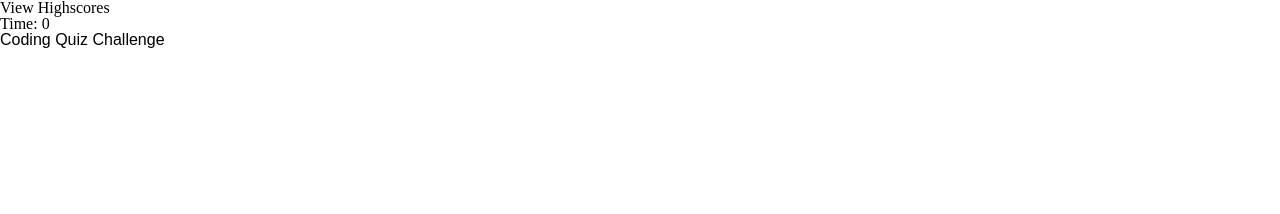
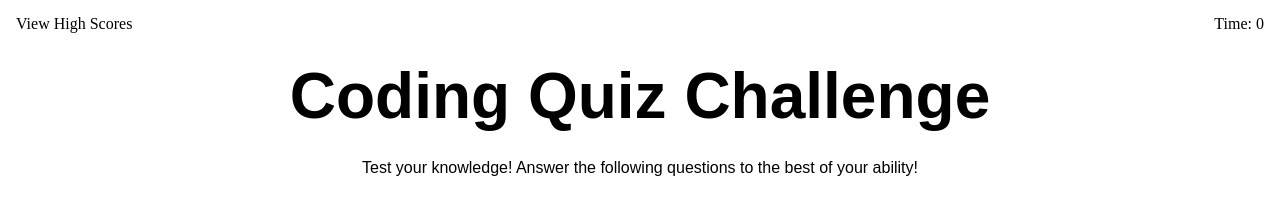
Before and after one commit to jkellogg01/code-quiz, a plain HTML site: page index.html in a window 1280 px wide. Drawn offline with Linux system fonts and the light colour scheme.

Commit message:
adding to html body, still

```diff
--- a/assets/css/style.css
+++ b/assets/css/style.css
@@ -1,3 +1,23 @@
 * {
   font-family: Arial, Helvetica, sans-serif;
+  box-sizing: border-box;
 }
+
+header {
+  display: flex;
+  justify-content: space-between;
+  margin: 1rem;
+}
+
+main {
+  display: flex;
+  flex-direction: column;
+  align-items: center;
+  margin: 2rem;
+  gap: 1rem;
+}
+
+h1 {
+  font-weight: 700;
+  font-size: 4rem;
+}
--- a/index.html
+++ b/index.html
@@ -10,14 +10,17 @@
   </head>
   <body>
     <header>
-      <div>View Highscores</div>
+      <div id="highscore-toggle">View High Scores</div>
       <div>Time: 0</div>
     </header>
     <main>
       <h1>Coding Quiz Challenge</h1>
       <h2></h2>
       <div>
-        <p></p>
+        <p>
+          Test your knowledge! Answer the following questions to the best of
+          your ability!
+        </p>
       </div>
     </main>
   </body>
```
